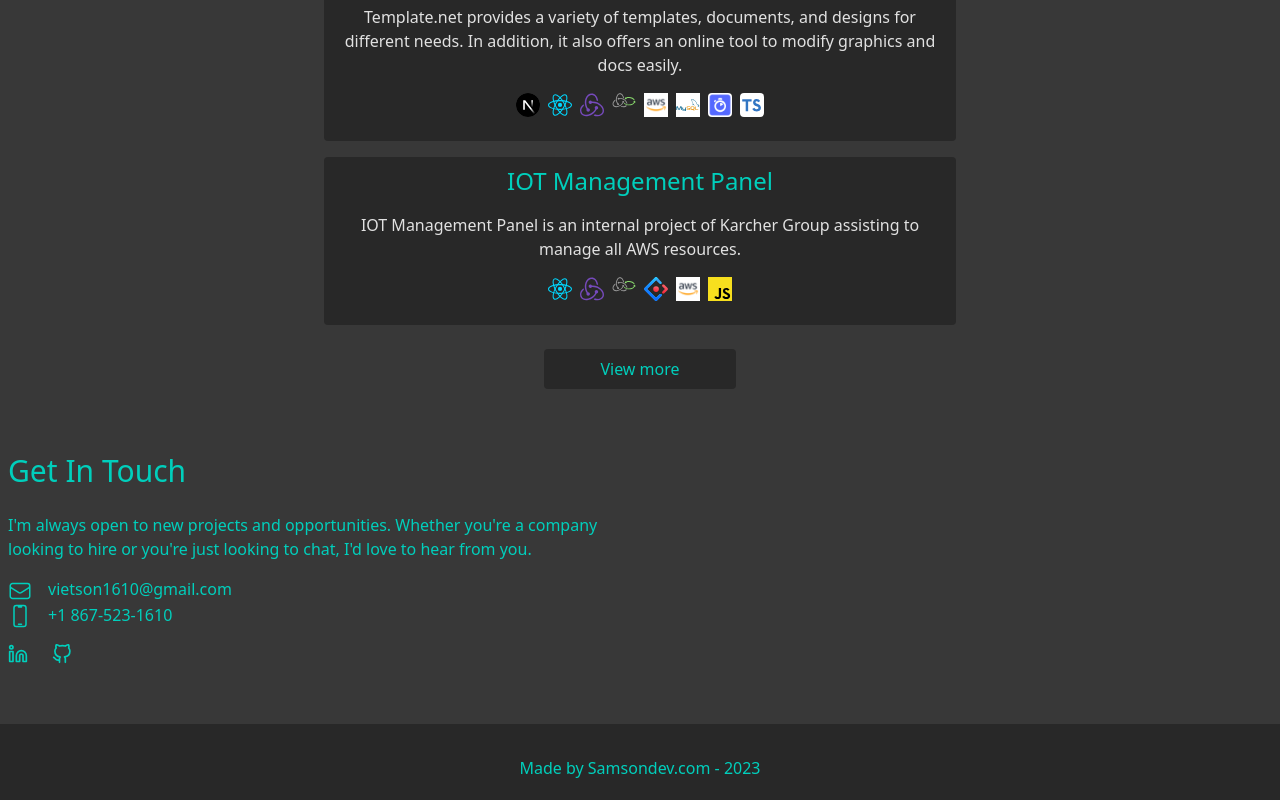
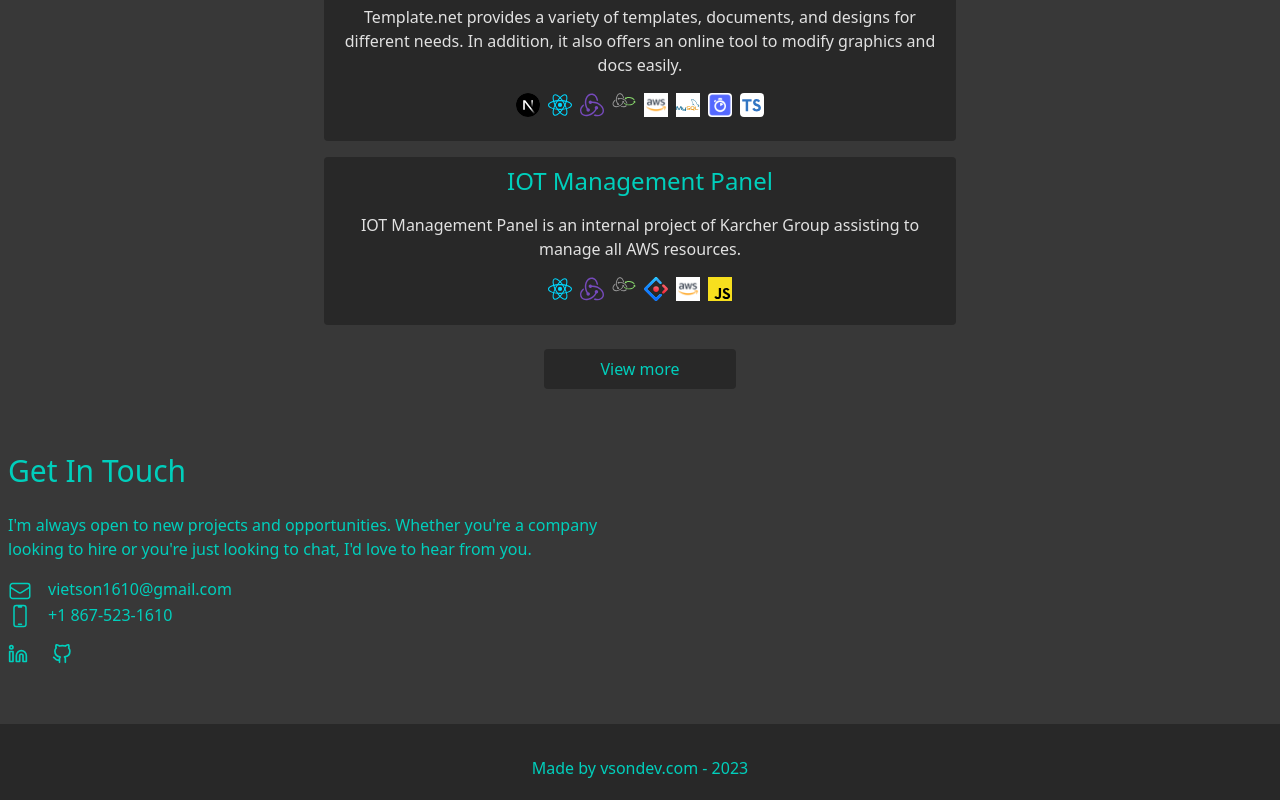
Before and after one commit to kiencon1/portfolio, a Next.js app: page / in a window 1280 px wide. Shown: the part 1283-2083 px from the top of the page. Built offline with nearby package versions, Linux system fonts and the light colour scheme.

Commit message:
update footer

```diff
--- a/components/Layout/Footer.tsx
+++ b/components/Layout/Footer.tsx
@@ -4,7 +4,7 @@ const Footer = () => {
     <footer className="bg-primary py-5">
       <div className="container">
         <p className="text-textPrimary text-center">
-          <span>Made by Samsondev.com - 2023</span>
+          <span>Made by vsondev.com - 2023</span>
         </p>
       </div>
     </footer>
```
